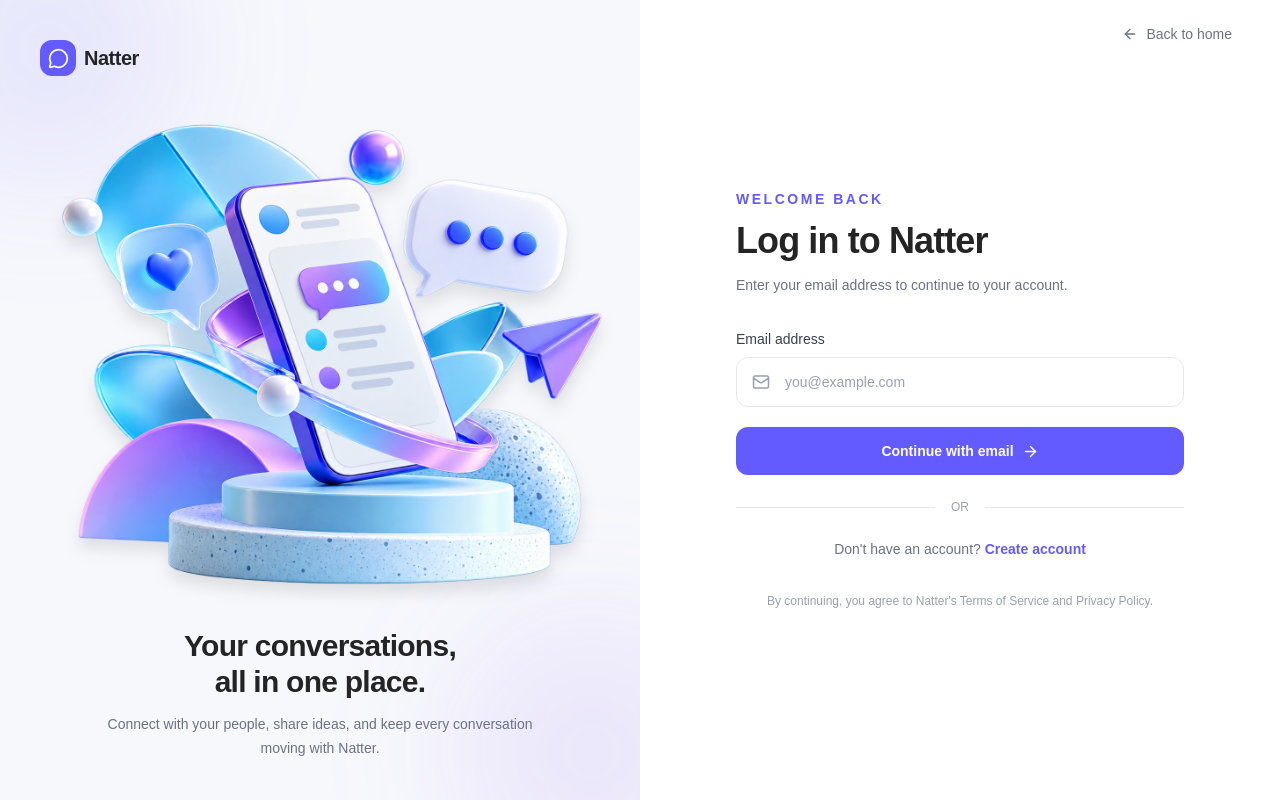
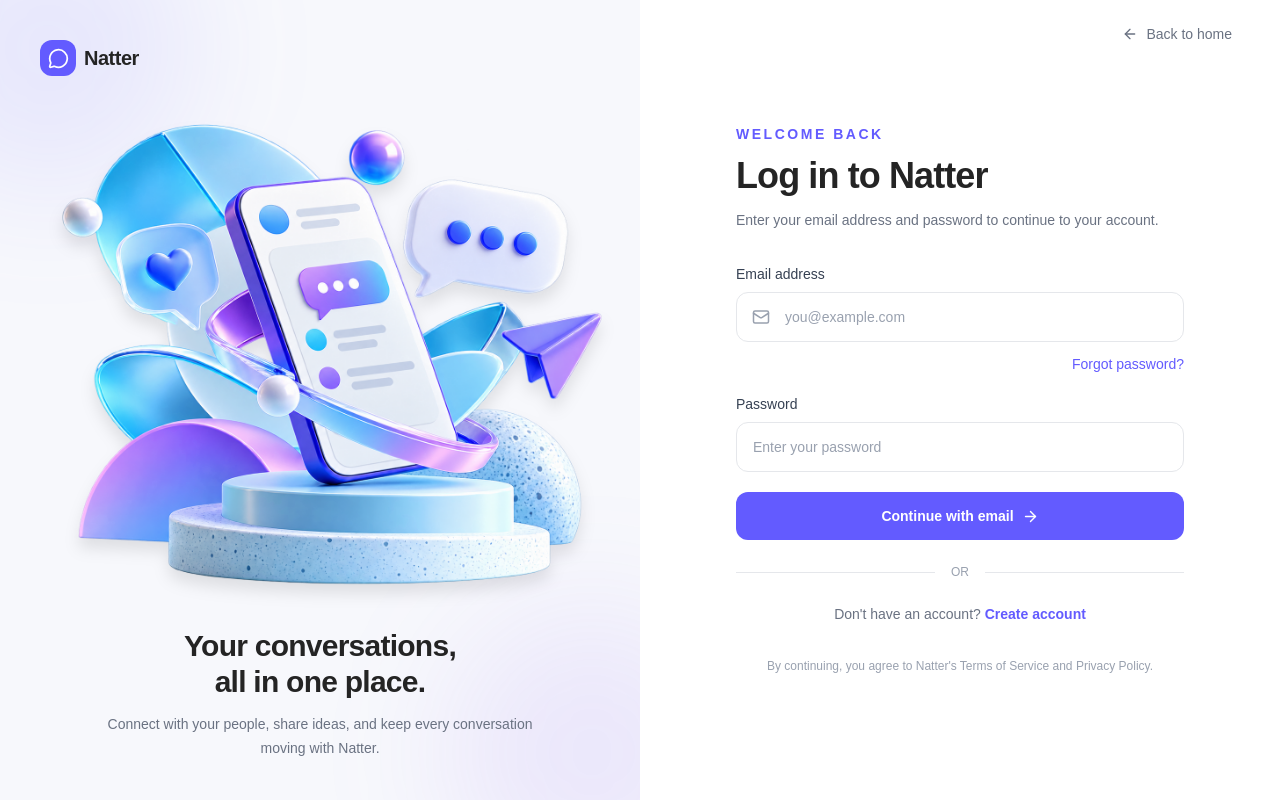
Before and after one commit to Mohammad032004/Natter, a Next.js app in the folder apps/web/: page /login in a window 1280 px wide. Built offline with nearby package versions, Linux system fonts and the light colour scheme.

Commit message:
feat(login): Login page interface chnage

```diff
--- a/apps/web/app/login/page.tsx
+++ b/apps/web/app/login/page.tsx
@@ -1,27 +1,70 @@
+
 "use client";
 
 import { useState } from "react";
 import Link from "next/link";
 import Image from "next/image";
+import { useRouter } from "next/navigation";
 import {
   ArrowLeft,
   ArrowRight,
   Mail,
   MessageCircle,
+  Loader2,
 } from "lucide-react";
 
 export default function LoginPage() {
+  const router = useRouter();
+
   const [email, setEmail] = useState("");
+  const [password, setPassword] = useState("");
 
-  const handleSubmit = (e: React.FormEvent<HTMLFormElement>) => {
+  const [loading, setLoading] = useState(false);
+  const [error, setError] = useState("");
+
+  const handleSubmit = async (e: React.FormEvent<HTMLFormElement>) => {
     e.preventDefault();
 
-    if (!email.trim()) {
-      alert("Please enter your email address.");
+    setError("");
+
+    const normalizedEmail = email.trim().toLowerCase();
+
+    if (!normalizedEmail || !password) {
+      setError("Please enter your email address and password.");
       return;
     }
 
-    alert(`OTP authentication will be connected for ${email}.`);
+    setLoading(true);
+
+    try {
+      const response = await fetch("/api/auth/login", {
+        method: "POST",
+        headers: {
+          "Content-Type": "application/json",
+        },
+        body: JSON.stringify({
+          email: normalizedEmail,
+          password,
+        }),
+      });
+
+      const data = await response.json();
+
+      if (!response.ok) {
+        setError(data.message || "Invalid email or password.");
+        return;
+      }
+
+      // The API creates the HTTP-only session cookie.
+      // Redirect after successful authentication.
+      router.replace("/dashboard");
+      router.refresh();
+    } catch (error) {
+      console.error("Login request failed:", error);
+      setError("Something went wrong. Please try again.");
+    } finally {
+      setLoading(false);
+    }
   };
 
   return (
@@ -64,6 +107,7 @@ export default function LoginPage() {
           </div>
 
           <div className="pointer-events-none absolute -left-24 -top-24 h-72 w-72 rounded-full bg-[#635bff]/10 blur-3xl" />
+
           <div className="pointer-events-none absolute -bottom-24 -right-24 h-72 w-72 rounded-full bg-[#8b5cf6]/10 blur-3xl" />
         </section>
 
@@ -99,7 +143,8 @@ export default function LoginPage() {
               </h1>
 
               <p className="mt-3 text-sm leading-6 text-gray-500">
-                Enter your email address to continue to your account.
+                Enter your email address and password to continue to your
+                account.
               </p>
             </div>
 
@@ -131,18 +176,70 @@ export default function LoginPage() {
                     className="w-full rounded-xl border border-gray-200 bg-white py-3.5 pl-12 pr-4 text-sm outline-none transition placeholder:text-gray-400 focus:border-[#635bff] focus:ring-4 focus:ring-[#635bff]/10"
                   />
                 </div>
+
+                {/* Forgot Password */}
+                <div className="mt-3 flex justify-end">
+                  <Link
+                    href="/forgot-password"
+                    className="text-sm font-medium text-[#635bff] transition hover:text-[#5548e8]"
+                  >
+                    Forgot password?
+                  </Link>
+                </div>
               </div>
+
+              {/* Password */}
+              <div>
+                <label
+                  htmlFor="password"
+                  className="mb-2 block text-sm font-medium text-gray-700"
+                >
+                  Password
+                </label>
+
+                <input
+                  id="password"
+                  type="password"
+                  name="password"
+                  placeholder="Enter your password"
+                  autoComplete="current-password"
+                  required
+                  value={password}
+                  onChange={(e) => setPassword(e.target.value)}
+                  className="w-full rounded-xl border border-gray-200 bg-white px-4 py-3.5 text-sm outline-none transition placeholder:text-gray-400 focus:border-[#635bff] focus:ring-4 focus:ring-[#635bff]/10"
+                />
+              </div>
+
+              {/* Error message */}
+              {error && (
+                <div
+                  role="alert"
+                  className="rounded-xl border border-red-200 bg-red-50 px-4 py-3 text-sm text-red-600"
+                >
+                  {error}
+                </div>
+              )}
 
               {/* Submit */}
               <button
                 type="submit"
-                className="group flex w-full items-center justify-center gap-2 rounded-xl bg-[#635bff] py-3.5 text-sm font-semibold text-white transition hover:bg-[#5548e8] active:scale-[0.99]"
+                disabled={loading}
+                className="group flex w-full items-center justify-center gap-2 rounded-xl bg-[#635bff] py-3.5 text-sm font-semibold text-white transition hover:bg-[#5548e8] active:scale-[0.99] disabled:cursor-not-allowed disabled:opacity-60"
               >
-                Continue with email
-                <ArrowRight
-                  size={17}
-                  className="transition-transform group-hover:translate-x-1"
-                />
+                {loading ? (
+                  <>
+                    <Loader2 size={17} className="animate-spin" />
+                    Logging in...
+                  </>
+                ) : (
+                  <>
+                    Continue with email
+                    <ArrowRight
+                      size={17}
+                      className="transition-transform group-hover:translate-x-1"
+                    />
+                  </>
+                )}
               </button>
             </form>
 
```
